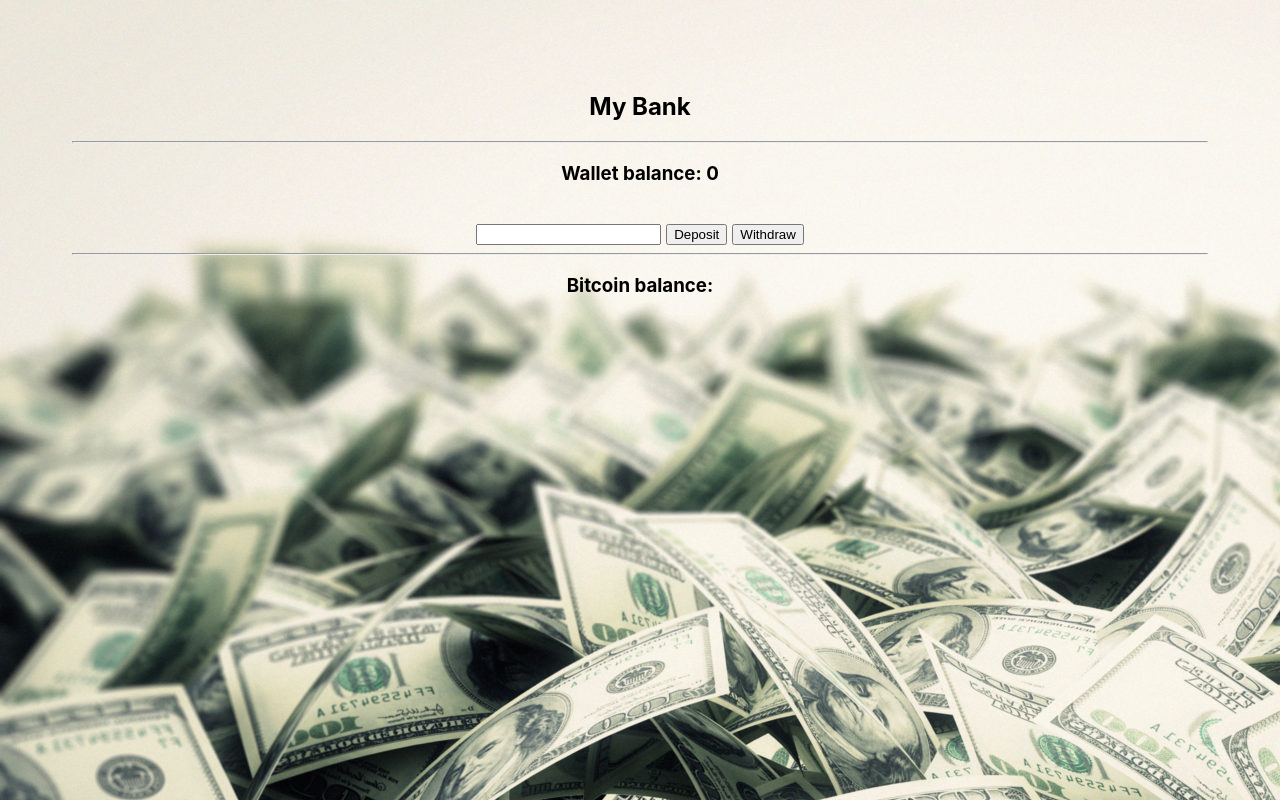
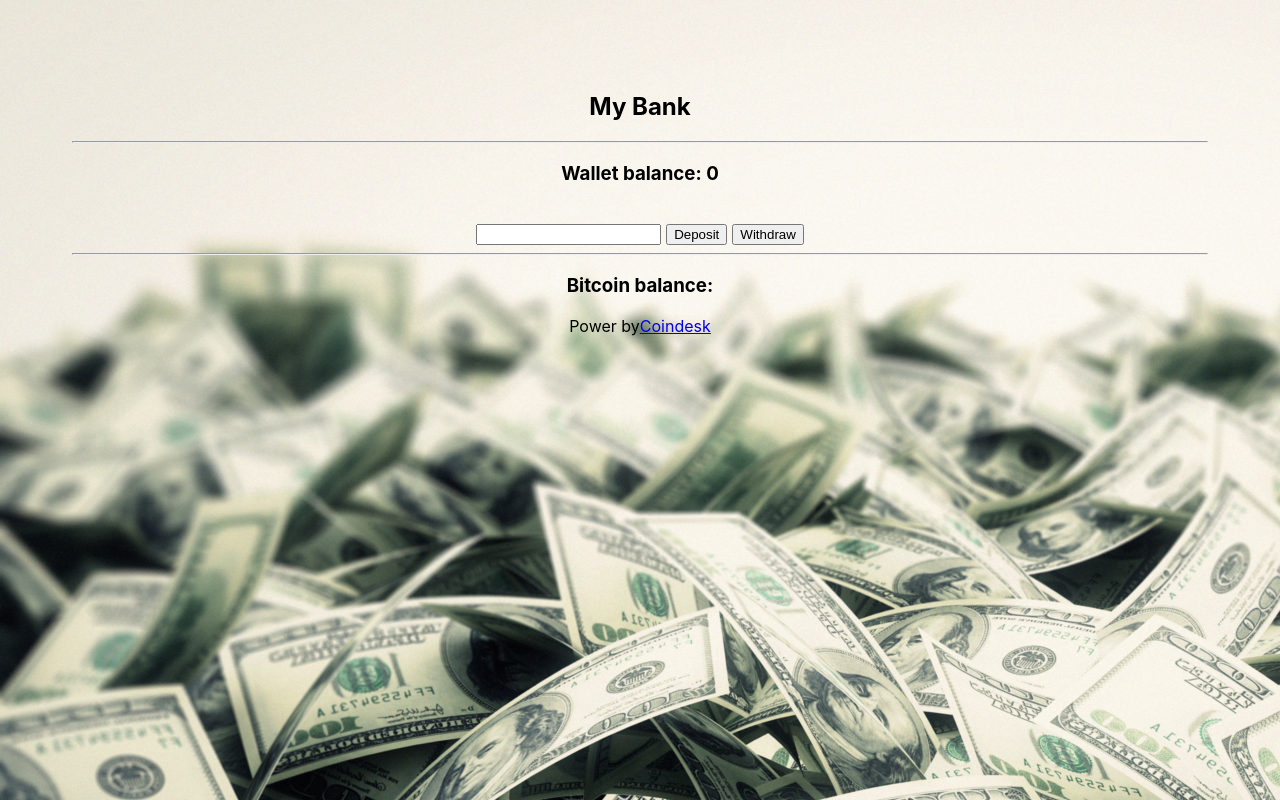
Before and after one commit to quangChe/tdd-mybank, a React (Create React App) app: page / in a window 1280 px wide. Built offline with nearby package versions, Linux system fonts and the light colour scheme; no server answers; the HTML template or start-up script is replaced by a standard one; what sfcookies would draw is missing.

Commit message:
App Complete
Made final changes to the App component and updated its snapshot to
complete all tests in the test suite. The basic version of this app is
now finished.

```diff
--- a/src/components/App.js
+++ b/src/components/App.js
@@ -10,6 +10,9 @@ const App = () => {
       <Wallet />
       <hr/>
       <Loot />
+      <div>Power by
+        <a rel='noopener or noreferrer' target='_blank' href='https://www.coindesk.com/price'>Coindesk</a>
+      </div>
     </>
   );
 }
```
Also changed, not shown: 1 other file (tests, documents, lock files or other folders).
